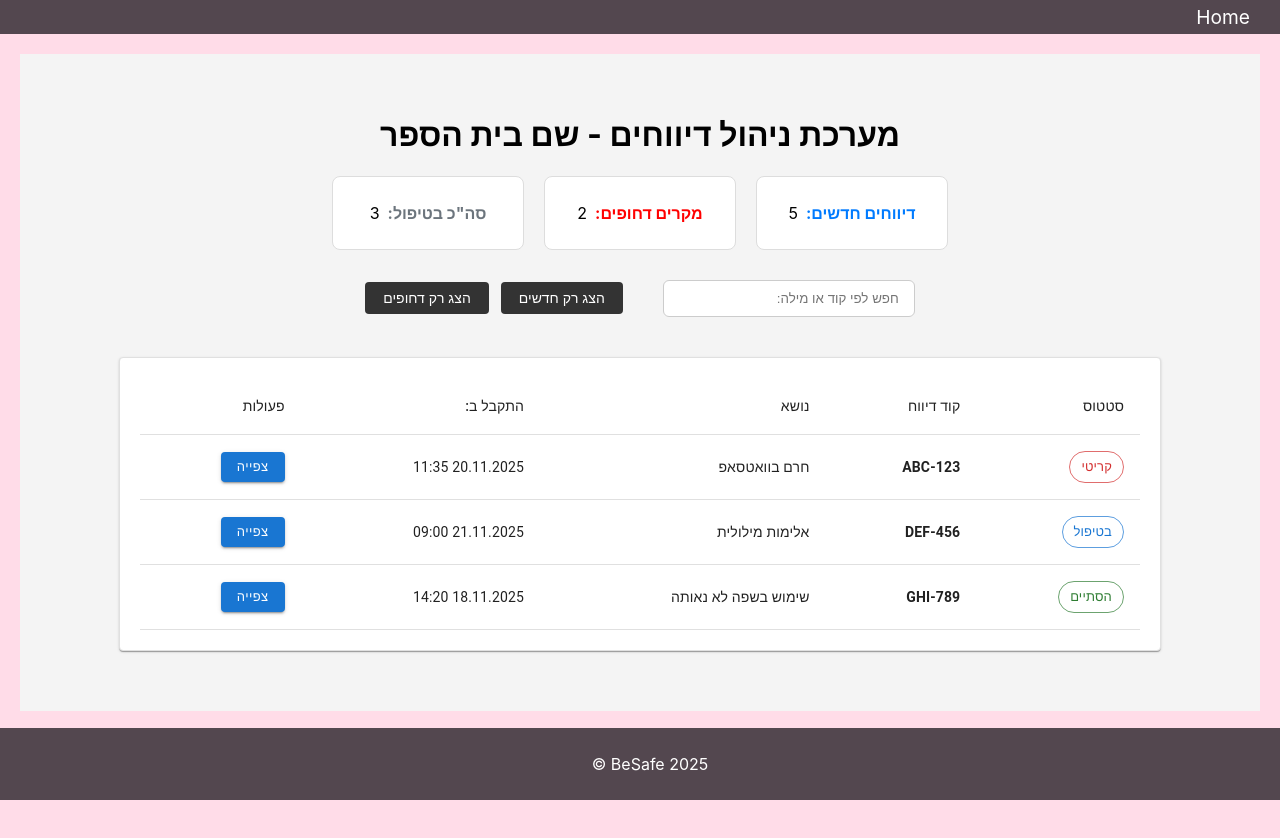
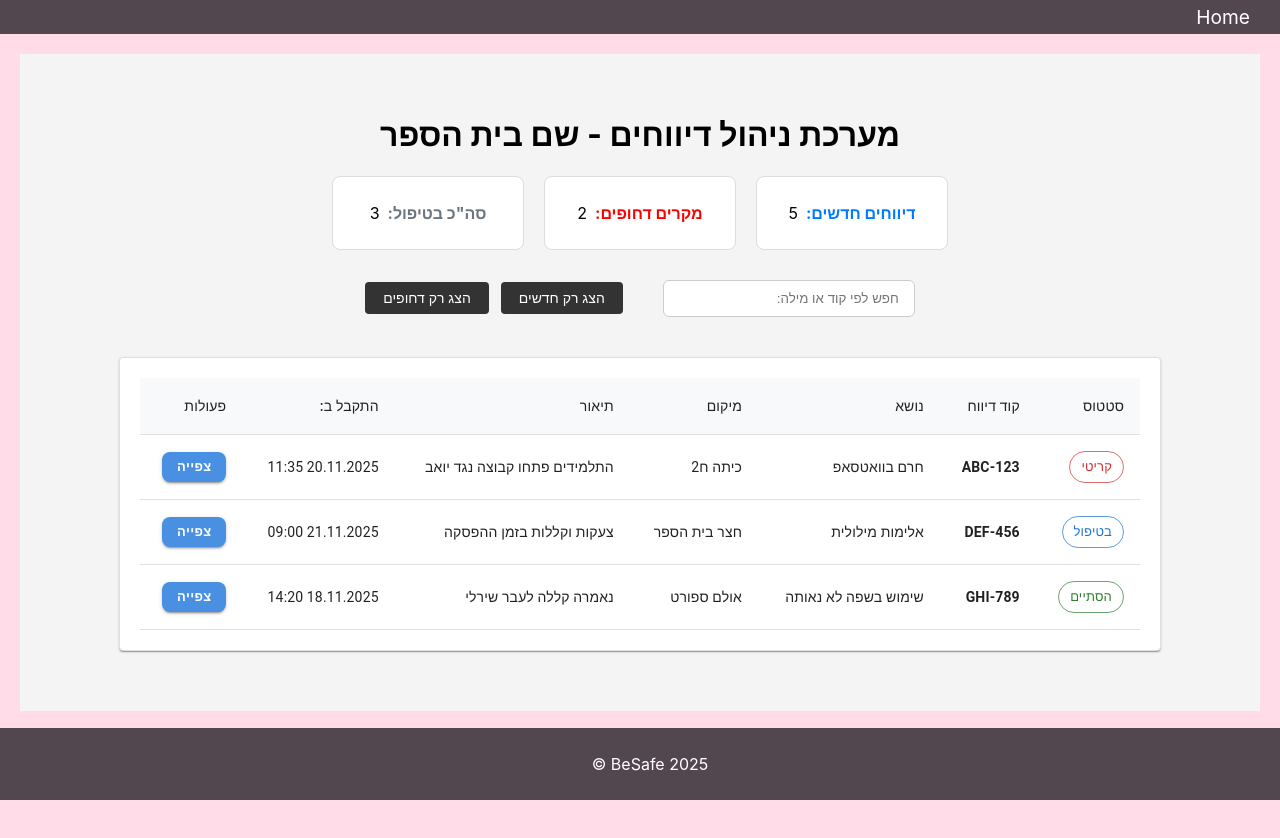
Before and after one commit to MorKahalani/QueenB-Hackathon-TeamGavriel, a React (Vite) app in the folder client/: page /admin in a window 1280 px wide. Shown: the top 838 px of the page. Built offline with nearby package versions, Linux system fonts and the light colour scheme; no server answers.

Commit message:
move reports to AdminPage and add search logic

```diff
--- a/client/src/App.jsx
+++ b/client/src/App.jsx
@@ -2,8 +2,6 @@ import { BrowserRouter, Routes, Route, Link } from 'react-router'
 import Home from './pages/HomePage/HomePage';
 import styles from './styles/App.module.css';
 import AdminPage from './pages/AdminPage/AdminPage';
-
-import projectLogo from './assets/project-logo.png'
 import CreateReport from './pages/CreateReport';
 
 function App() {
--- a/client/src/components/ReportsTable/ReportsTable.jsx
+++ b/client/src/components/ReportsTable/ReportsTable.jsx
@@ -1,13 +1,7 @@
 import { Table, TableBody, TableCell, TableContainer, TableHead, TableRow, Paper, Chip, Button } from '@mui/material';
 import styles from './ReportsTable.module.css';
 
-const mockReports = [
-  { id: 'ABC-123', status: 'קריטי', subject: 'חרם בוואטסאפ', date: '20.11.2025 11:35' },
-  { id: 'DEF-456', status: 'בטיפול', subject: 'אלימות מילולית', date: '21.11.2025 09:00' },
-  { id: 'GHI-789', status: 'הסתיים', subject: 'שימוש בשפה לא נאותה', date: '18.11.2025 14:20' },
-];
-
-const ReportsTable = () => {
+const ReportsTable = ({reports}) => {
   return (
     <TableContainer component={Paper} className={styles.tableWrapper}>
       <Table dir="rtl">
@@ -16,12 +10,21 @@ const ReportsTable = () => {
             <TableCell align="right">סטטוס</TableCell>
             <TableCell align="right">קוד דיווח</TableCell>
             <TableCell align="right">נושא</TableCell>
+            <TableCell align="right">מיקום</TableCell>
+            <TableCell align="right">תיאור</TableCell>
             <TableCell align="right">התקבל ב:</TableCell>
             <TableCell align="right">פעולות</TableCell>
           </TableRow>
         </TableHead>
         <TableBody>
-          {mockReports.map((report) => (
+          {reports.length === 0 ? (
+            <TableRow>
+              <TableCell colSpan={7} align="center" style={{padding:'20px'}}>
+                אין עדיין דיווחים במערכת
+              </TableCell>
+            </TableRow>
+          ) : (
+          reports.map((report) => (
             <TableRow key={report.id} hover>
               <TableCell align="right">
                 <Chip
@@ -32,6 +35,9 @@ const ReportsTable = () => {
               </TableCell>
               <TableCell align="right" style={{ fontWeight: 'bold' }}>{report.id}</TableCell>
               <TableCell align="right">{report.subject}</TableCell>
+              <TableCell align="right">{report.location}</TableCell>
+              <TableCell align="right" style={{ maxWidth: '200px',whiteSpace: 'nowrap', overflow: 'hidden',
+                textOverflow: 'ellipsis' }}>{report.description}</TableCell>
               <TableCell align="right">{report.date}</TableCell>
               <TableCell align="right">
                 <Button variant="contained" size="small" className={styles.viewBtn}>
@@ -39,7 +45,8 @@ const ReportsTable = () => {
                 </Button>
               </TableCell>
             </TableRow>
-          ))}
+          ))
+          )}
         </TableBody>
       </Table>
     </TableContainer>
--- a/client/src/components/ReportsTable/ReportsTable.module.css
+++ b/client/src/components/ReportsTable/ReportsTable.module.css
@@ -8,3 +8,18 @@
     max-width: 1000px;
     box-shadow: 0 2px 10px rgba(0,0,0,0.05);
 }
+
+.tableHeader {
+    background-color: #f8f9fa;
+}
+
+.viewBtn {
+    background-color: #4A90E2 !important;
+    border-radius: 8px !important;
+    text-transform: none !important;
+    font-weight: 600 !important;
+}
+
+.viewBtn:hover {
+    background-color: #357ABD !important;
+}
--- a/client/src/pages/AdminPage/AdminPage.jsx
+++ b/client/src/pages/AdminPage/AdminPage.jsx
@@ -1,8 +1,27 @@
 import styles from './AdminPage.module.css';
 import ReportsTable from '../../components/ReportsTable/ReportsTable';
 import StatCard from '../../components/StatCard/StatCard';
+import React, {useState} from 'react';
+
+const mockReports = [
+  { id: 'ABC-123', status: 'קריטי', subject: 'חרם בוואטסאפ',location: 'כיתה ח2' , description: 'התלמידים פתחו קבוצה נגד יואב',date: '20.11.2025 11:35' },
+  { id: 'DEF-456', status: 'בטיפול', subject: 'אלימות מילולית', location: 'חצר בית הספר' , description:'צעקות וקללות בזמן ההפסקה', date: '21.11.2025 09:00' },
+  { id: 'GHI-789', status: 'הסתיים', subject: 'שימוש בשפה לא נאותה', location: 'אולם ספורט' , description:'נאמרה קללה לעבר שירלי', date: '18.11.2025 14:20' },
+];
 
 const AdminPage = () => {
+    const [reports, setReports] = useState(mockReports);
+
+    const handleSearch = (event) => {
+        const searchTerm = event.target.value.toLowerCase();
+        const filtered = mockReports.filter(report =>
+            report.id.toLowerCase().includes(searchTerm) ||
+            report.subject.toLowerCase().includes(searchTerm) ||
+            report.location.toLowerCase().includes(searchTerm)
+        );
+        setReports(filtered);
+    };
+
     return (
         <div className= {styles.adminContainer}>
             <h1> מערכת ניהול דיווחים - שם בית הספר</h1>
@@ -16,13 +35,14 @@ const AdminPage = () => {
                 type="text"
                 placeholder= "חפש לפי קוד או מילה:"
                 className={styles.searchInput}
+                onChange={handleSearch}
                 />
             <div className={styles.filterButtons}>
                 <button className={styles.blackBtn}>הצג רק חדשים</button>
                 <button className={styles.blackBtn}>הצג רק דחופים</button>
             </div>
         </div>
-        <ReportsTable />
+        <ReportsTable reports ={reports}/>
         </div>
     );
 }
```
